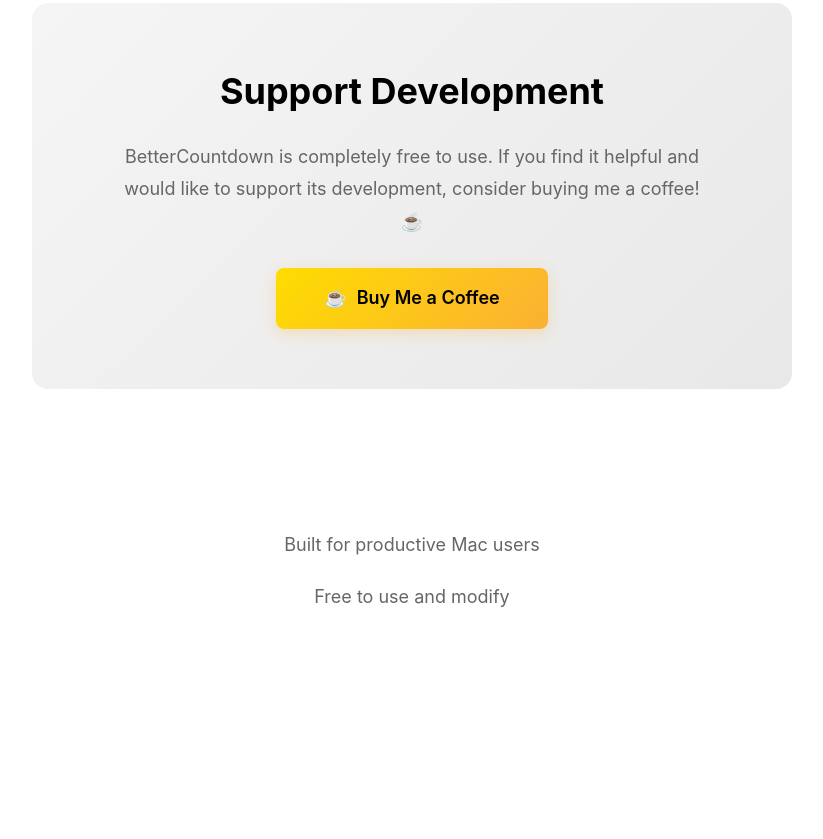
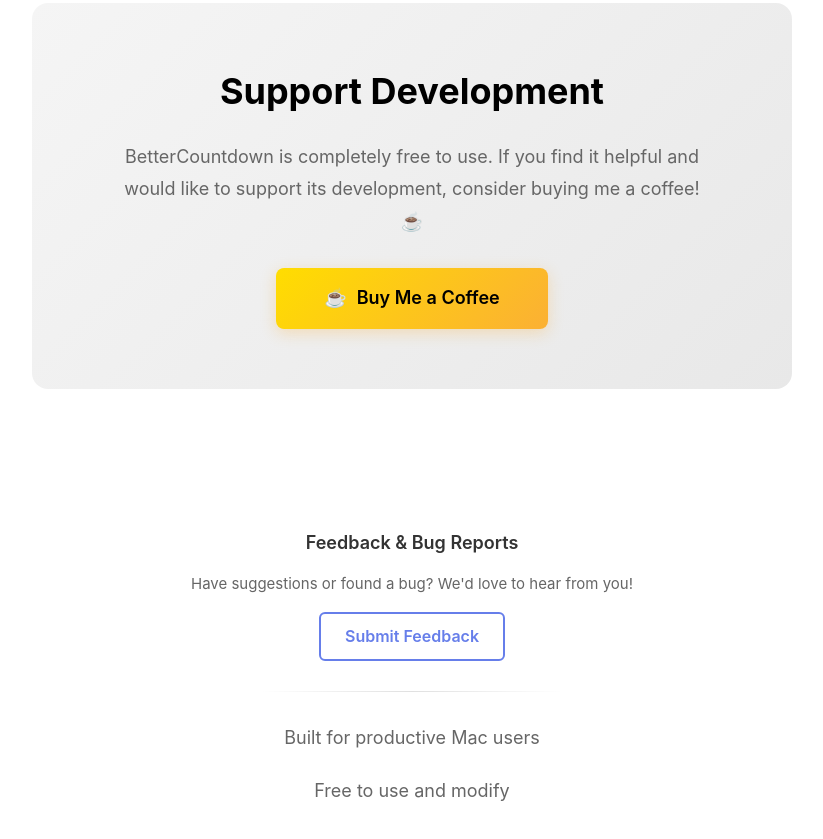
Before and after one commit to membotchat/membotchat.github.io, a plain HTML site: page index.html in a window 1280 px wide. Shown: the part 3954-4793 px from the top of the page, without its empty margins (228-1051 px from the left). Before the commit the page ends 4628 px from the top, so only its background shows below. Drawn offline with Linux system fonts and the light colour scheme.

Commit message:
add feedback

```diff
--- a/index.html
+++ b/index.html
@@ -297,6 +297,49 @@
         padding: 40px 20px;
         color: #999;
         font-size: 14px;
+      }
+
+      .footer-feedback {
+        margin-bottom: 25px;
+      }
+
+      .footer-feedback h3 {
+        font-size: 18px;
+        color: #333;
+        font-weight: 600;
+        margin-bottom: 12px;
+      }
+
+      .footer-feedback p {
+        font-size: 15px;
+        color: #666;
+        margin-bottom: 15px;
+      }
+
+      .feedback-link {
+        display: inline-block;
+        color: #667eea;
+        text-decoration: none;
+        font-weight: 600;
+        font-size: 16px;
+        padding: 10px 24px;
+        border: 2px solid #667eea;
+        border-radius: 6px;
+        transition: all 0.3s ease;
+      }
+
+      .feedback-link:hover {
+        background: linear-gradient(135deg, #667eea 0%, #764ba2 100%);
+        color: #ffffff;
+        transform: translateY(-2px);
+        box-shadow: 0 4px 12px rgba(102, 126, 234, 0.3);
+      }
+
+      .footer-divider {
+        height: 1px;
+        background: linear-gradient(90deg, transparent 0%, #e0e0e0 50%, transparent 100%);
+        margin: 30px auto;
+        max-width: 300px;
       }
 
       code {
@@ -629,6 +672,14 @@
     </div>
 
     <footer>
+      <div class="footer-feedback">
+        <h3>Feedback & Bug Reports</h3>
+        <p>Have suggestions or found a bug? We'd love to hear from you!</p>
+        <a href="https://tally.so/r/aQQdQ2" target="_blank" rel="noopener noreferrer" class="feedback-link">
+          Submit Feedback
+        </a>
+      </div>
+      <div class="footer-divider"></div>
       <p>Built for productive Mac users</p>
       <p style="margin-top: 10px">Free to use and modify</p>
     </footer>
```
